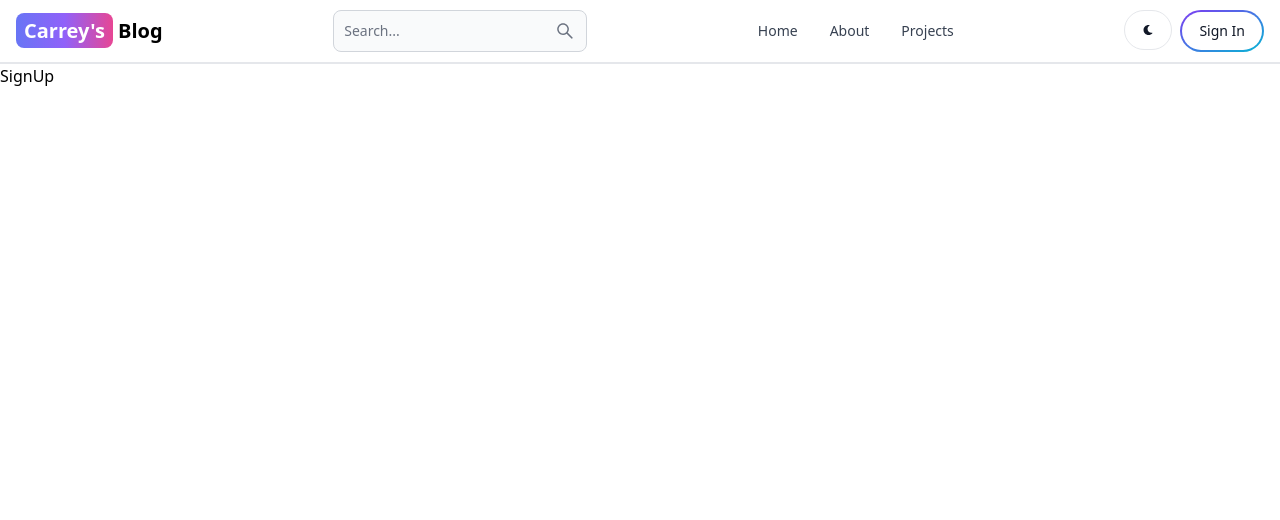
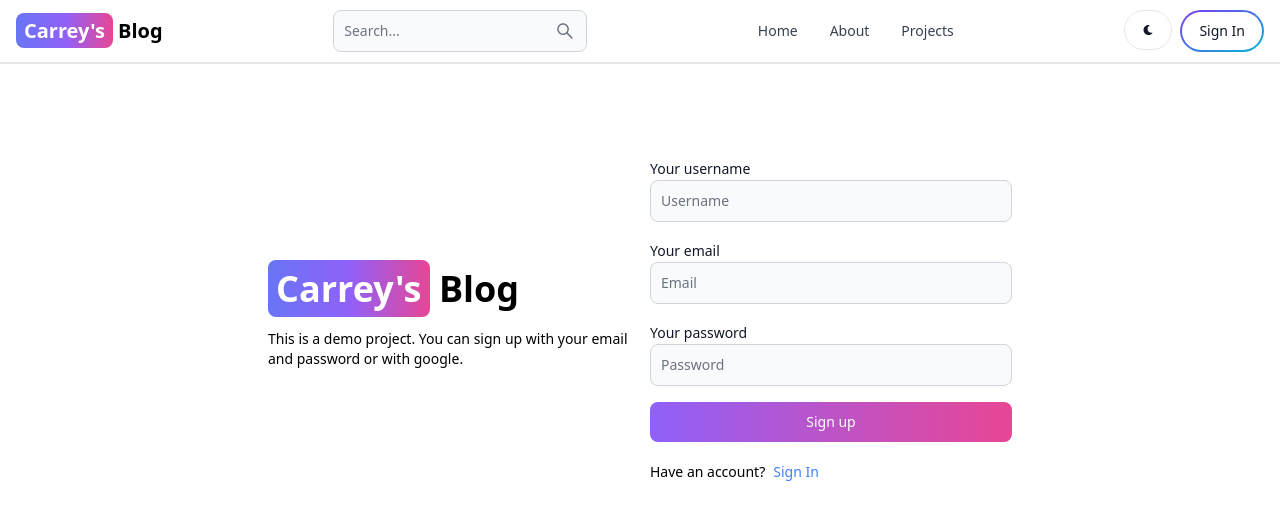
Before and after one commit to ANDRIANALISOA-sylvere/site-blog, a React (Vite) app in the folder client/: page /sign-up in a window 1280 px wide. Shown: the top 520 px of the page. Built offline with nearby package versions, Linux system fonts and the light colour scheme.

Commit message:
complete sign up page UI

```diff
--- a/client/src/pages/SignUp.jsx
+++ b/client/src/pages/SignUp.jsx
@@ -1,9 +1,71 @@
 import React from 'react'
+import { Alert, Button, Label, Spinner, TextInput } from 'flowbite-react';
+import { Link } from 'react-router-dom'
 
 export default function SignUp() {
   return (
-    <div>
-      SignUp
+    <div className='min-h-screen mt-20'>
+      <div className='flex p-3 max-w-3xl mx-auto flex-col md:flex-row md:items-center gap-5'>
+        {/* left */}
+        <div className='flex-1'>
+          <Link to='/' className='font-bold dark:text-white text-4xl'>
+            <span className='px-2 py-1 bg-gradient-to-r from-indigo-500 via-purple-500 to-pink-500 rounded-lg text-white'>Carrey's</span> Blog
+          </Link>
+          <p className='text-sm mt-5'>
+            This is a demo project. You can  sign up with your email and password or with google.
+          </p>
+        </div>
+        {/* right */}
+        <div className='flex-1'>
+          <form className='flex flex-col gap-4'>
+            <div>
+              <Label value='Your username' />
+              <TextInput
+                type='text'
+                placeholder='Username'
+                id='username'
+              />
+            </div>
+            <div>
+              <Label value='Your email' />
+              <TextInput
+                type='text'
+                placeholder='Email'
+                id='email'
+              />
+            </div>
+            <div>
+              <Label value='Your password' />
+              <TextInput
+                type='text'
+                placeholder='Password'
+                id='password'
+              />
+            </div>
+            <Button
+              gradientDuoTone='purpleToPink'
+              type='submit'
+              // disabled={loading}
+            >
+              {/* {loading ? (
+                <>
+                  <Spinner size='sm' />
+                  <span className='pl-3'>Loading...</span>
+                </>
+              ) : (
+                'Sign Up'
+              )} */}
+              Sign up
+            </Button>
+          </form>
+          <div className='flex gap-2 text-sm mt-5'>
+            <span>Have an account?</span>
+            <Link to='/sign-in' className='text-blue-500'>
+              Sign In
+            </Link>
+          </div>
+        </div>
+      </div>
     </div>
   )
 }
```
